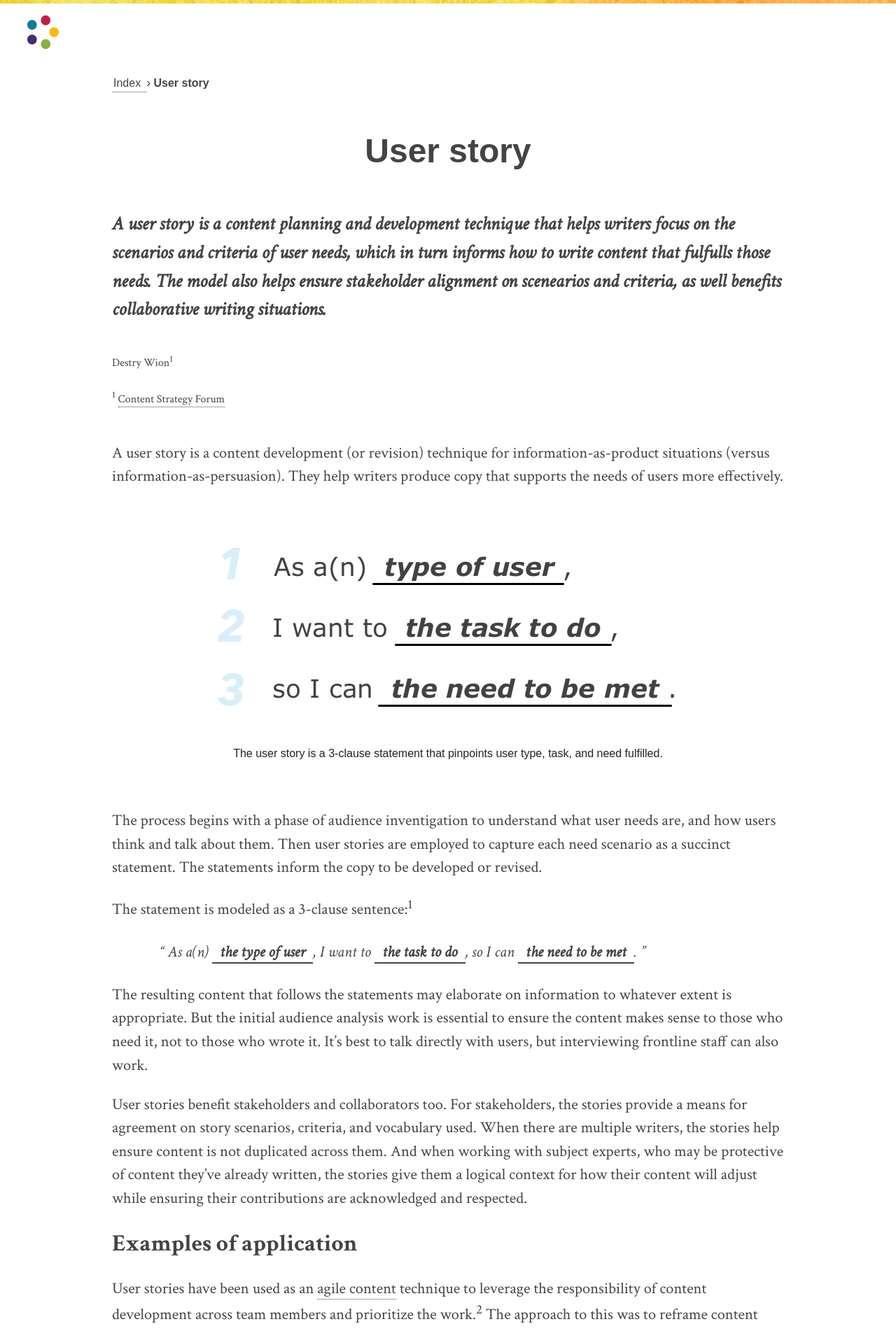
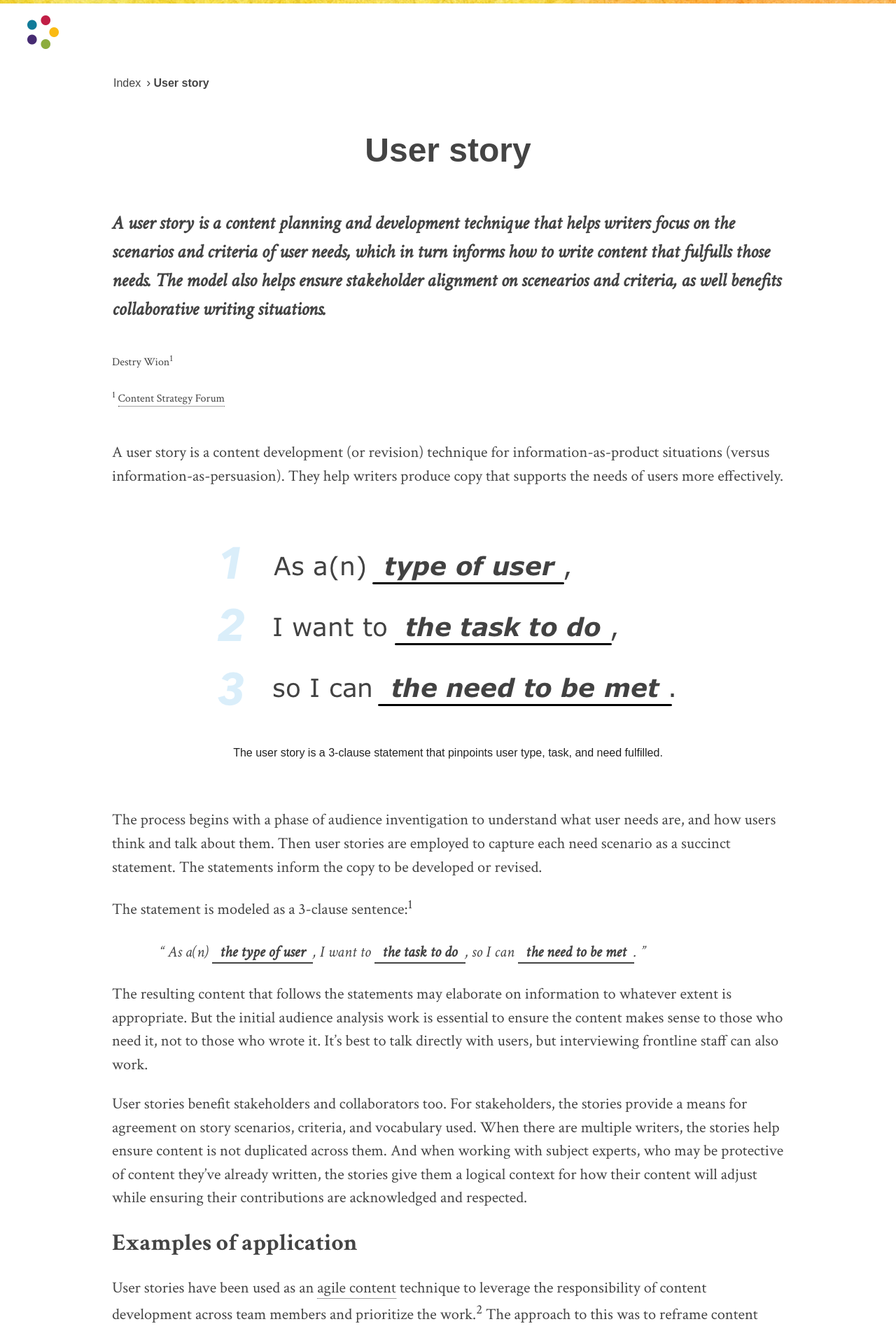
Before and after one commit to content-strategy-forum/csf-glossary, a Jekyll site: the page built from user-story.md, in a window 1280 px wide. Shown: the top 1902 px of the page at 70% size. Built offline with Jekyll 4.4.1, drawn with Linux system fonts in a browser that asks for light colours; some web fonts are replaced.

Commit message:
colors...c-c-c-colors

```diff
--- a/assets/main.css
+++ b/assets/main.css
@@ -210,7 +210,6 @@
   text-decoration: none;
 }
 
-.breadcrumb a,
 article a,
 footer a { border-bottom: 1px dotted #444; }
 
@@ -220,9 +219,8 @@
 article a:hover,
 footer a:hover { color: #000; }
 
-.breadcrumb a:hover,
 article a:hover {
-	background-color: #ffff99;
+	background-color: cornsilk; /* buttermilk or honey */
 	border-bottom-color: #fff;
 }
 
@@ -242,7 +240,7 @@
 
 .draft a {
 	padding: .5em;
-	border: 2px solid tan;
+	border: 2px solid 'dark wheat'; /* oldgold khaki */
 	border-radius: 4px;
 }
 
```
